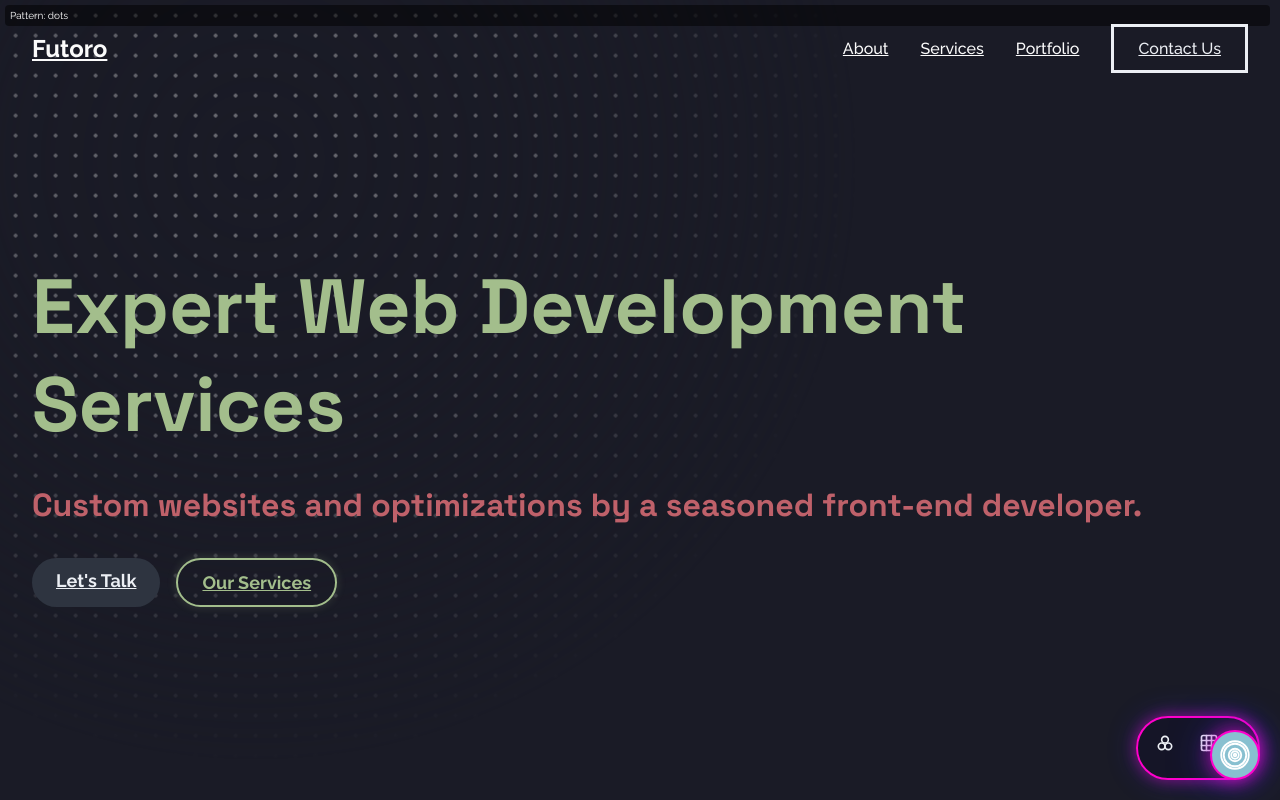
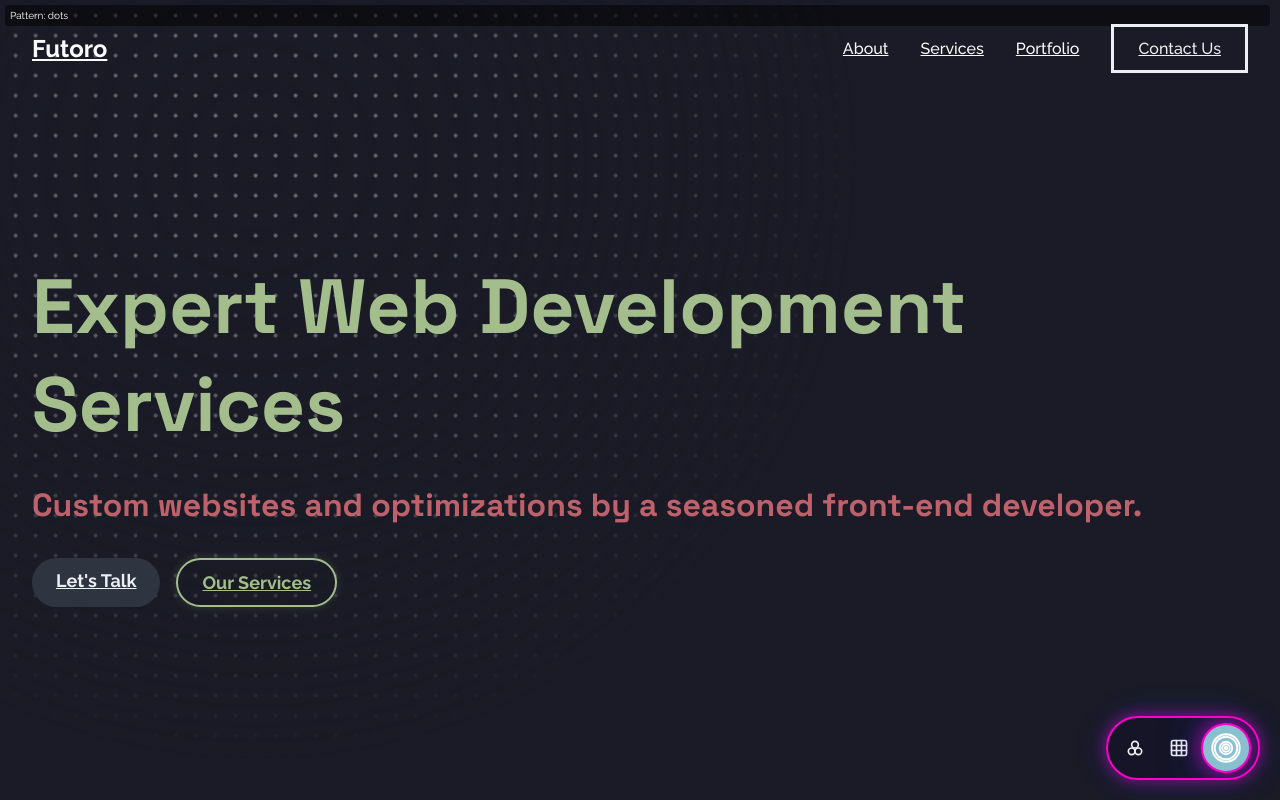
Before and after one commit to juanroddotdev/futoro-site, a Vue app: page / in a window 1280 px wide. Both pictures are taken after a click on the button 1235 px from the left and 755 px from the top of the page. Shown: the top 800 px of the page. Built offline with nearby package versions, Linux system fonts and the light colour scheme.

Commit message:
improved the switcher

```diff
--- a/src/components/CombinedSwitcher.vue
+++ b/src/components/CombinedSwitcher.vue
@@ -155,10 +155,12 @@ const updateFade = (fade: boolean) => updateSetting('fade', fade);
 
 <template>
   <div class="combined-switcher">
+
     <button
       @click="togglePanel"
       class="toggle-button"
       :class="{ 'active': isPanelOpen }"
+      v-show="!isPanelOpen"
       >
       <svg class="spiral-icon" viewBox="0 0 24 24" xmlns="http://www.w3.org/2000/svg">
         <path d="M12,1C5.9,1,1,5.9,1,12s4.9,11,11,11s11-4.9,11-11S18.1,1,12,1z M12,21c-5,0-9-4-9-9s4-9,9-9s9,4,9,9S17,21,12,21z" />
@@ -166,7 +168,6 @@ const updateFade = (fade: boolean) => updateSetting('fade', fade);
         <path d="M12,11c-0.6,0-1,0.4-1,1s0.4,1,1,1s1-0.4,1-1S12.6,11,12,11z" />
       </svg>
     </button>
-
     <div class="pill-container" :class="{ 'expanded': isPanelOpen }">
       <button
       @click="activateThemePanel"
@@ -191,6 +192,17 @@ const updateFade = (fade: boolean) => updateSetting('fade', fade);
       <line x1="3" y1="15" x2="21" y2="15"></line>
       <line x1="9" y1="3" x2="9" y2="21"></line>
       <line x1="15" y1="3" x2="15" y2="21"></line>
+    </svg>
+  </button>
+  <button
+    @click="togglePanel"
+    class="toggle-button"
+    :class="{ 'active': isPanelOpen }"
+  >
+    <svg class="spiral-icon" viewBox="0 0 24 24" xmlns="http://www.w3.org/2000/svg">
+      <path d="M12,1C5.9,1,1,5.9,1,12s4.9,11,11,11s11-4.9,11-11S18.1,1,12,1z M12,21c-5,0-9-4-9-9s4-9,9-9s9,4,9,9S17,21,12,21z" />
+      <path d="M12,7c-2.8,0-5,2.2-5,5s2.2,5,5,5s5-2.2,5-5S14.8,7,12,7z M12,15c-1.7,0-3-1.3-3-3s1.3-3,3-3s3,1.3,3,3S13.7,15,12,15z" />
+      <path d="M12,11c-0.6,0-1,0.4-1,1s0.4,1,1,1s1-0.4,1-1S12.6,11,12,11z" />
     </svg>
   </button>
     </div>
@@ -324,9 +336,10 @@ const updateFade = (fade: boolean) => updateSetting('fade', fade);
   overflow: hidden;
 
   &.expanded {
-    width: 110px;
+    width: 140px;
     opacity: 1;
     visibility: visible;
+    align-items: center;
   }
 }
 
```
Lines whose indentation alone changed are shown as unchanged.
